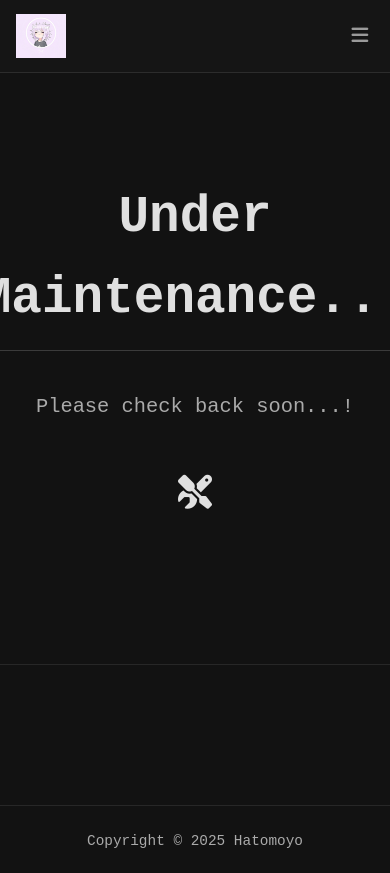
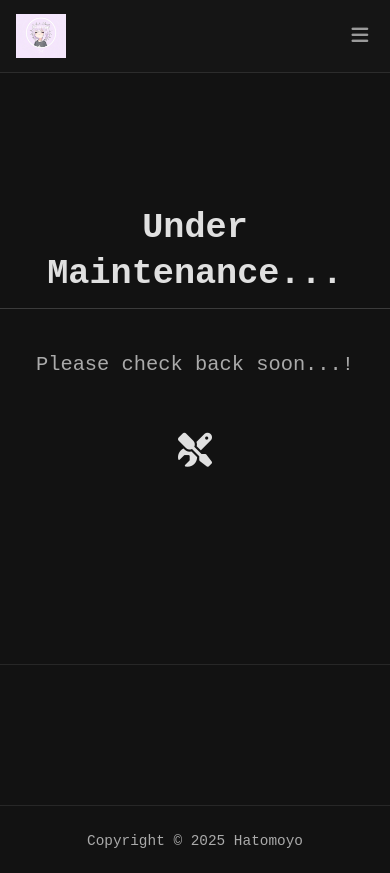
Before and after one commit to Hatomoyo2721/Hatomoyo2721.github.io, a plain HTML site: page misc.html in a window 390 px wide. Drawn offline with Linux system fonts and the light colour scheme.

Commit message:
media responsive fixed

```diff
--- a/misc.html
+++ b/misc.html
@@ -54,7 +54,7 @@
     <main>
         <section class="section"
             style="min-height: calc(100vh - 80px - 100px); display: flex; flex-direction: column; justify-content: center; align-items: center; text-align: center;">
-            <h2 style="font-size: 3em; margin-bottom: 20px;">Under Maintenance...</h2>
+            <h2 class="maintenance-title">Under Maintenance...</h2>
             <p style="font-size: 1.2em; color: var(--muted);">Please check back soon...!</p>
             <p style="margin-top: 30px;"><i class="fa-solid fa-tools fa-spin"
                     style="font-size: 2em; color: var(--accent);"></i></p>
--- a/style.css
+++ b/style.css
@@ -239,6 +239,7 @@ body {
   color: rgb(var(--text-rgb));
 }
 
+
 /* Sections */
 .section {
   padding: 80px 0;
@@ -253,6 +254,11 @@ h2 {
   margin-bottom: 32px;
   border-bottom: 1px solid rgba(var(--text-rgb), 0.2);
   padding-bottom: 10px;
+}
+
+.maintenance-title {
+  font-size: 3em;
+  margin-bottom: 20px;
 }
 
 
@@ -546,7 +552,8 @@ h2 {
     top: var(--navbar-height);
     left: 0;
     width: 100%;
-    background: var(--nav-bg);
+    /* background: var(--nav-bg); */
+    background: var(--bg);
     border-bottom: 1px solid var(--nav-border);
     padding: 20px 0;
     flex-direction: column;
@@ -587,4 +594,9 @@ h2 {
   .skill-category h4 {
     text-align: center;
   }
+
+  .maintenance-title {
+    font-size: 2.2rem;
+    line-height: 1.3;
+  }
 }
```
Also changed, not shown: ip-check.html (+1 -1 lines).
